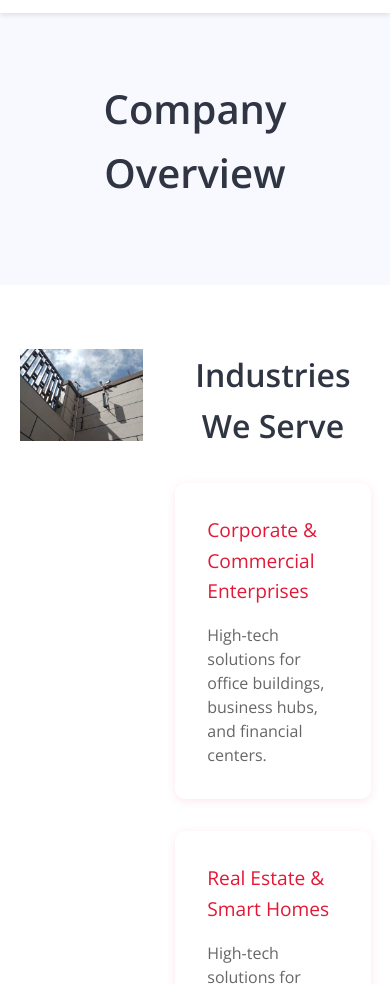
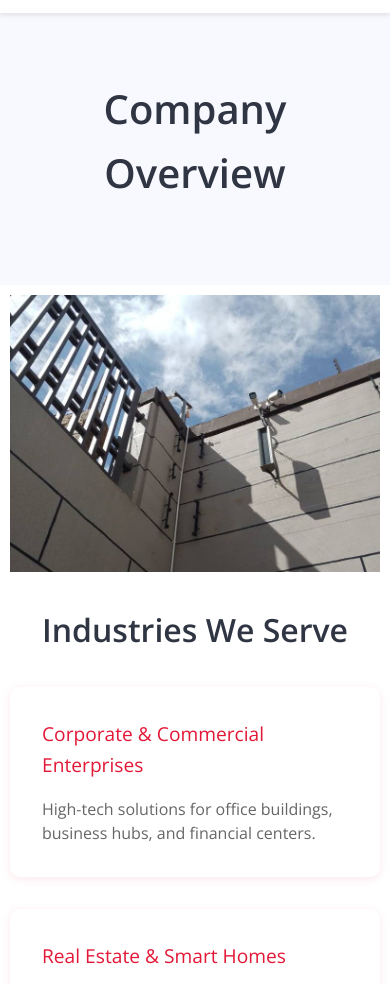
Before and after one commit to jamesmumba/HesouhDemo, a plain HTML site: page about.html in a window 390 px wide. Shown: the part 67-1051 px from the top of the page. Drawn offline with nearby package versions, Linux system fonts and the light colour scheme.

Commit message:
Update about.html
image

```diff
--- a/about.html
+++ b/about.html
@@ -6,6 +6,33 @@
     <title>About Us - HESOUH TECHNOLOGY SERVICE CO. LTD</title>
     <link rel="stylesheet" href="styles.css">
     <link href="https://fonts.googleapis.com/css2?family=Roboto:wght@400;500;700&family=Open+Sans:wght@400;600&display=swap" rel="stylesheet">
+    <style>
+        /* Add responsive styles */
+        @media (max-width: 768px) {
+            .nav-links {
+                flex-direction: column; /* Stack links vertically */
+                align-items: center; /* Center align links */
+            }
+            .about-content {
+                padding: 10px; /* Add padding for better spacing */
+            }
+            .industries-grid {
+                grid-template-columns: 1fr; /* Stack industries vertically */
+            }
+            .vision-list, .mission-list {
+                padding-left: 20px; /* Indent list items */
+            }
+            .craftsmanship {
+                display: flex; /* Use flexbox for layout */
+                flex-direction: column; /* Stack image and text vertically */
+                align-items: center; /* Center align items */
+            }
+            .craftsmanship img {
+                max-width: 100%; /* Ensure image is responsive */
+                height: auto; /* Maintain aspect ratio */
+            }
+        }
+    </style>
 </head>
 <body>
     <header>
```
